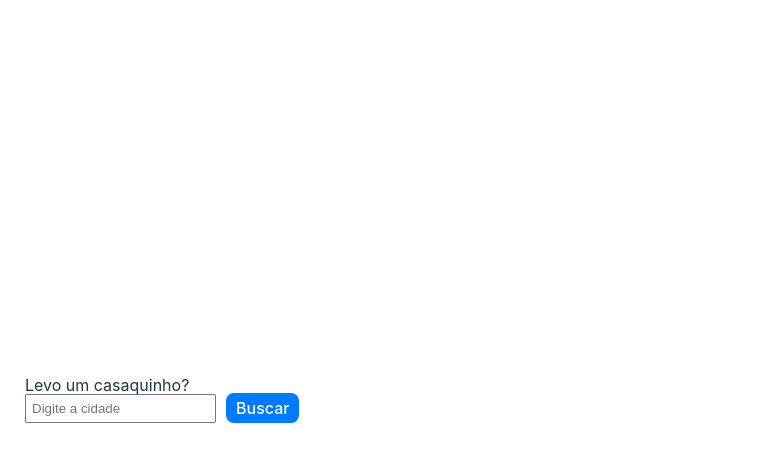
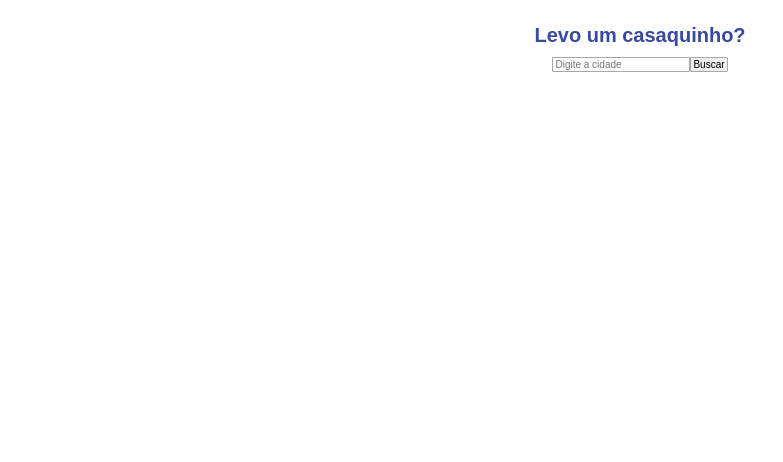
Before and after one commit to Marcelovmendes/teste-tecnico, a React (Vite) app: page / in a window 1280 px wide. Shown: the top 462 px of the page, without its empty margins (0-783 px from the left). Built offline with nearby package versions, Linux system fonts and the light colour scheme.

Commit message:
feat: search logic done

```diff
--- a/src/App.tsx
+++ b/src/App.tsx
@@ -1,5 +1,5 @@
 import { styled } from 'styled-components';
-import Search from './components/search/Seach';
+import Search from './components/search/Search';
 
 function App() {
   // const data = [];
@@ -17,14 +17,22 @@ export default App;
 
 const Container = styled.main`
   width: calc(100vw - 50px);
-  max-height: 100vh;
+  height: calc(100vh - 50px);
   padding: 25px;
   display: flex;
+  display: flex;
+  flex-direction: column;
+  align-items: center;
 `;
 
 const NavBar = styled.div`
   display: flex;
   flex-direction: column;
+  margin-top: 0;
   h1 {
+    color: #3848a6;
+    font-size: 20px;
+    font-family: 'Sarala', sans-serif;
+    font-weight: 700;
   }
 `;
--- a/src/components/search/Seach.tsx
+++ b/src/components/search/Search.tsx
@@ -1,8 +1,8 @@
-import SearchForm from './SearchStyled';
+import SearchForm from './SearchForm';
 import { useState } from 'react';
 function Search() {
-  const [city, setCity] = useState({ city: '' });
-
+  const [city, setCity] = useState({ name: '' });
+  console.log(city, 'city');
   const handleInputChange = (e: React.ChangeEvent<HTMLInputElement>) => {
     setCity({ ...city, [e.target.name]: e.target.value });
   };
--- /dev/null
+++ b/src/components/search/SearchForm.tsx
@@ -0,0 +1,60 @@
+// SearchForm.tsx
+import React from 'react';
+import styled from 'styled-components';
+import { SearchFormProps } from '../../interfaces/SearchForm';
+
+const SearchForm: React.FC<SearchFormProps> = (props) => {
+  const { city, onSubmit, onInputChange } = props;
+
+  return (
+    <FormWrapper>
+      <form onSubmit={onSubmit}>
+        <input
+          type="text"
+          name="name"
+          value={city.name}
+          onChange={onInputChange}
+          placeholder="Digite a cidade"
+        />
+        <button type="submit">Buscar</button>
+      </form>
+    </FormWrapper>
+  );
+};
+
+export default SearchForm;
+const FormWrapper = styled.section`
+  form {
+    display: flex;
+    align-items: center;
+    justify-content: center;
+    margin-top: 12px;
+    font-family: 'Sarala', sans-serif;
+    input {
+      border: 1px solid #a7a7a7;
+      font-size: 10px;
+      border-radius: 1px;
+      outline: none;
+      &:active {
+        box-shadow: 0 1px 1px rgba(0, 0, 0, 0.2);
+      }
+    }
+    button {
+      &:hover {
+        cursor: pointer;
+        background-color: #dad8d8;
+      }
+      &:active {
+        box-shadow: 0 1px 1px rgba(0, 0, 0, 0.2);
+      }
+      font-size: 10px;
+      line-height: normal;
+      padding: 1px 2px;
+      border: 1px solid #a7a7a7;
+      border-radius: 1px;
+      outline: none;
+      color: #000;
+      background-color: #efefef;
+    }
+  }
+`;
--- a/src/components/search/SearchStyled.tsx
+++ /dev/null
@@ -1,44 +0,0 @@
-// SearchForm.tsx
-import React from 'react';
-import styled from 'styled-components';
-import { SearchFormProps } from '../../interfaces/SearchForm';
-
-const FormWrapper = styled.section`
-  form {
-    display: flex;
-    align-items: center;
-
-    input {
-      padding: 5px;
-      margin-right: 10px;
-    }
-
-    button {
-      padding: 5px 10px;
-      background-color: #007bff;
-      color: #fff;
-      border: none;
-      cursor: pointer;
-    }
-  }
-`;
-
-const SearchForm: React.FC<SearchFormProps> = (props) => {
-  const { city, onSubmit, onInputChange } = props;
-  return (
-    <FormWrapper>
-      <form onSubmit={onSubmit}>
-        <input
-          type="text"
-          name="city"
-          value={city.city}
-          onChange={onInputChange}
-          placeholder="Digite a cidade"
-        />
-        <button type="submit">Buscar</button>
-      </form>
-    </FormWrapper>
-  );
-};
-
-export default SearchForm;
--- a/src/interfaces/SearchForm.tsx
+++ b/src/interfaces/SearchForm.tsx
@@ -0,0 +1,5 @@
+export interface SearchFormProps {
+  city: { name: string };
+  onSubmit: (e: React.FormEvent<HTMLFormElement>) => void;
+  onInputChange: (e: React.ChangeEvent<HTMLInputElement>) => void;
+}
```
